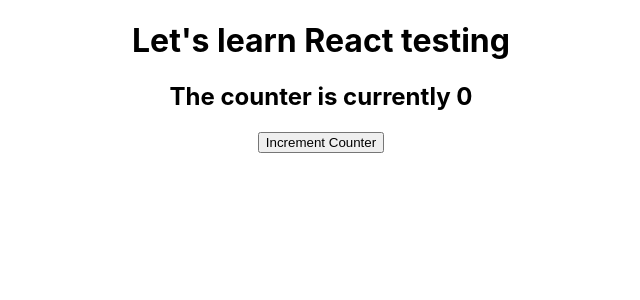
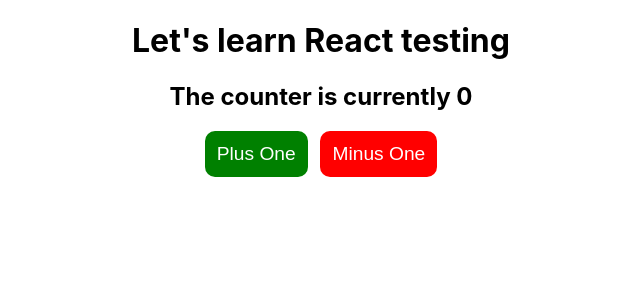
Before and after one commit to WesloTheWeb/udemy-TDD, a React (Create React App) app: page / in a window 1280 px wide. Shown: the top 300 px of the page, without its empty margins (319-959 px from the left). Built offline with nearby package versions, Linux system fonts and the light colour scheme.

Commit message:
Removed unused CSS and added decrement functionality

```diff
--- a/src/App.css
+++ b/src/App.css
@@ -2,37 +2,31 @@
   text-align: center;
 }
 
-.App-logo {
-  height: 40vmin;
-  pointer-events: none;
+.button-container {
+  display: flex;
+  gap: 1%;
+  justify-content: center;
 }
 
-@media (prefers-reduced-motion: no-preference) {
-  .App-logo {
-    animation: App-logo-spin infinite 20s linear;
-  }
+.button-container button {
+  font-size:1.2rem;
+  background-color: green;
+  color: #FFF;
+  border: none;
+  border-radius: 10px;
+  padding: .75rem;
 }
 
-.App-header {
-  background-color: #282c34;
-  min-height: 100vh;
-  display: flex;
-  flex-direction: column;
-  align-items: center;
-  justify-content: center;
-  font-size: calc(10px + 2vmin);
-  color: white;
+.button-container button:hover {
+  cursor: pointer;
+  background-color: darkgreen;
 }
 
-.App-link {
-  color: #61dafb;
+.button-container button:last-child {
+  background-color: red;
+  color: #FFF;
 }
 
-@keyframes App-logo-spin {
-  from {
-    transform: rotate(0deg);
-  }
-  to {
-    transform: rotate(360deg);
-  }
+.button-container button:last-child:hover {
+  background-color: darkred;
 }
--- a/src/App.js
+++ b/src/App.js
@@ -5,17 +5,27 @@
 
   const [count, setCount] = useState(0);
 
-  const handleClick = () => setCount(count + 1);
+  const handleIncrementClick = () => setCount(count + 1);
+
+  const handleDecrementClick = () => setCount(count - 1);
 
   return (
     <div data-test="component-app" className="App">
       <h1>Let's learn React testing</h1>
       <h2 data-test="counter-display">The counter is currently&nbsp;
-      <span data-test="count">{count}</span>
+        <span data-test="count">{count}</span>
       </h2>
-      <button
-        data-test="increment-button"
-        onClick={handleClick}>Increment Counter</button>
+      <div className="button-container">
+        <button
+          data-test="increment-button"
+          onClick={handleIncrementClick}>Plus One
+        </button>
+        <button
+          data-test="decrement-button"
+          onClick={handleDecrementClick}>
+          Minus One
+        </button>
+      </div>
     </div>
   );
 }
```
Also changed, not shown: 1 other file (tests, documents, lock files or other folders).
